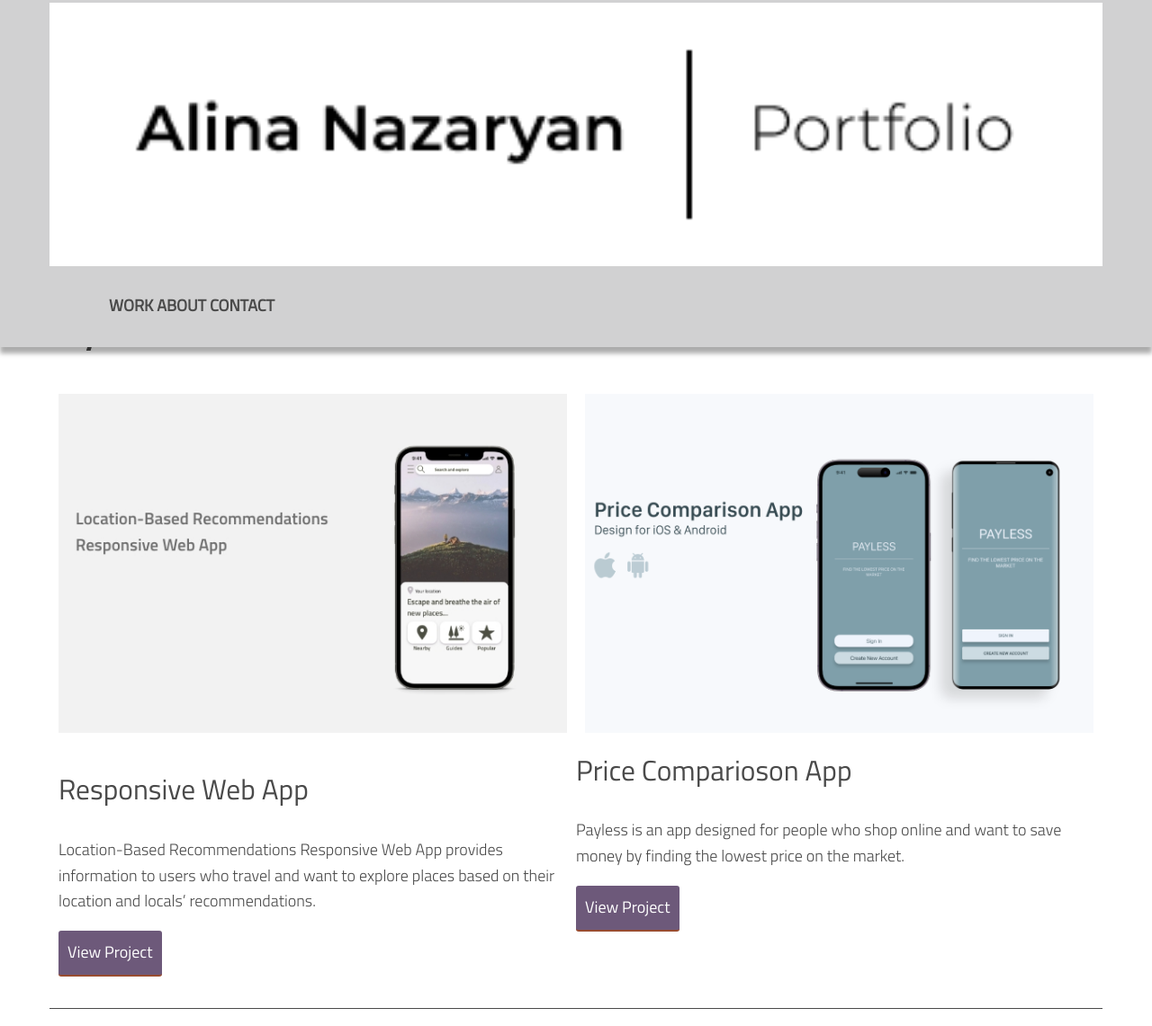
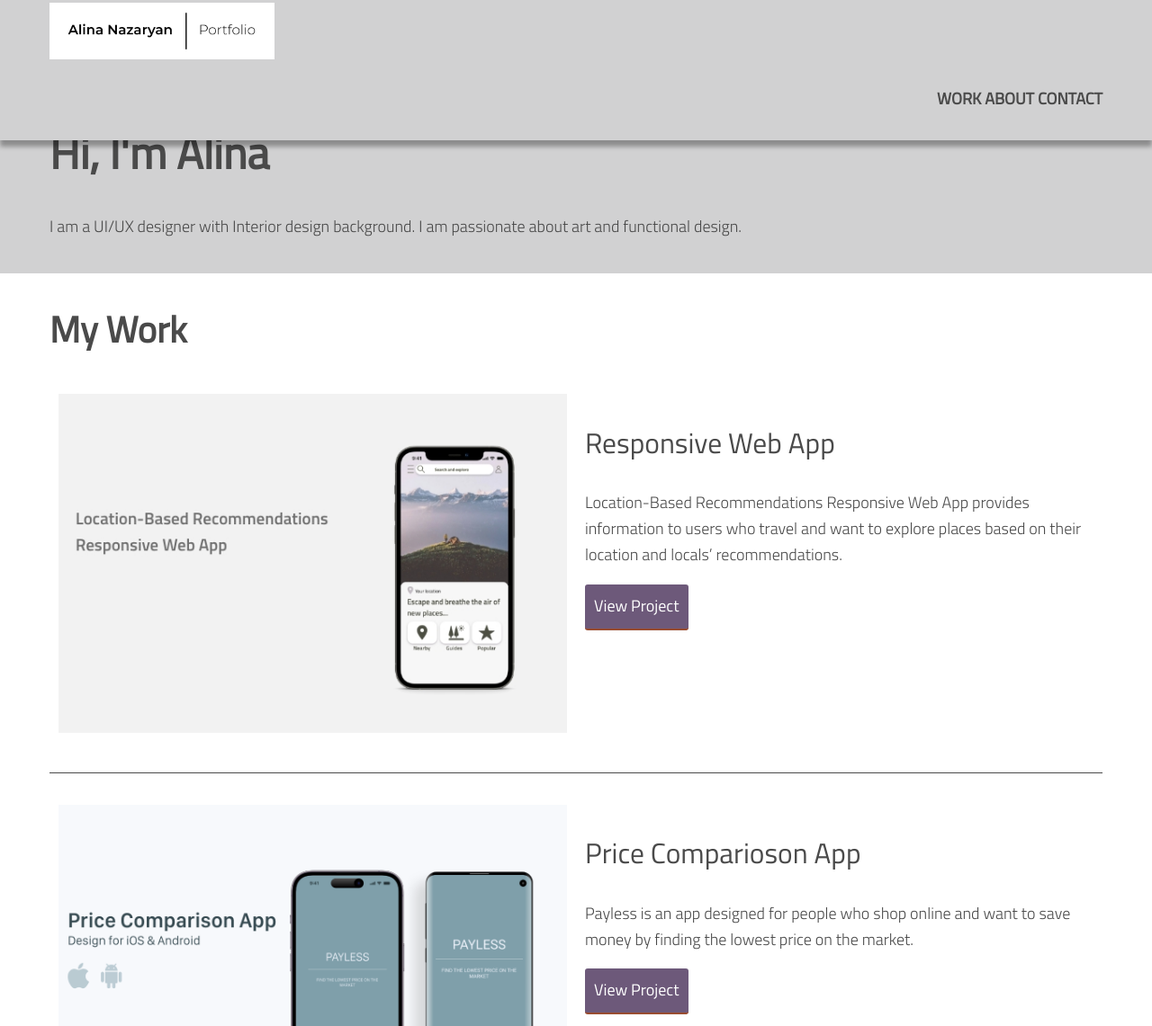
Before and after one commit to alinanazaryan/portfolio-website, a plain HTML site: page index.html in a window 1280 px wide. Shown: the part 17-1158 px from the top of the page at 90% size. Drawn offline with nearby package versions, Linux system fonts and the light colour scheme.

Commit message:
1.8 update

```diff
--- a/index.html
+++ b/index.html
@@ -14,8 +14,9 @@
     <body>
         <header>
           <div class="container">
-            <img src="img/mylogo.png" alt="mylogo" />
             <div class="logo">
+                <img src="img/mylogo.png" alt="mylogo" />
+            </div><!--end logo-->
             <nav>
                 <ul class="navigation">
                 <li><a href="index.html">Work</a></li>
@@ -43,26 +44,29 @@
                         <source srcset="img/responsive/responsive@1.jpg" media="(max-width:767px)">
 						<img src="img/responsive/responsive@1.jpg" alt="responsive mockup">
                         </picture>
-                    <div>
+                                    </div><!--end col-->
+                    <div class="column col-md-6 col-lg-5">
                         <h3>Responsive Web App</h3>
                         <p>Location-Based Recommendations Responsive Web App provides information to users who travel and want to explore places based on their location and locals’ recommendations.</p>
                         <a href="responsive.html" class="button">View Project</a>
-                      </div>
-                    </div>
+                      </div><!--end col-->
+                    </div><!--end row-->
+
                     <div class="row">
-                        <div class="col-md-6 col-lg-5">
+                        <div class="col-md-6 col-lg-7">
                         <picture>
                             <source srcset="img/payless/payless@1.png" media="(max-width:767px)">
                             <img src="img/payless/payless@1.png" alt="payless mockup">
                         </picture>
-                    </div>
+                    </div><!--end col-->
+                    <div class="column col-md-6 col-lg-5">
                         <h3>Price Comparioson App </h3>
                         <p>Payless is an app designed for people who shop online and want to save money by finding the lowest price on the market.</p>
                         <a href="responsive.html" class="button">View Project</a>
-                    </div>
-                 </div>
+                    </div><!--end col-->
+                 </div><!--end row-->
                  <div class="row">
-                    <div class="col-md-6 col-lg-5">
+                    <div class="col-md-6 col-lg-7">
                     <picture>
                         <svg id="about-picture" xmlns="http://www.w3.org/2000/svg" class="berlin-illustration" height="auto" viewBox="0 0 700 505" xmlns:xlink="http://www.w3.org/1999/xlink">
                             <defs>
```
Also changed, not shown: about.html (+4 -3 lines), responsive.html (+4 -3 lines).
